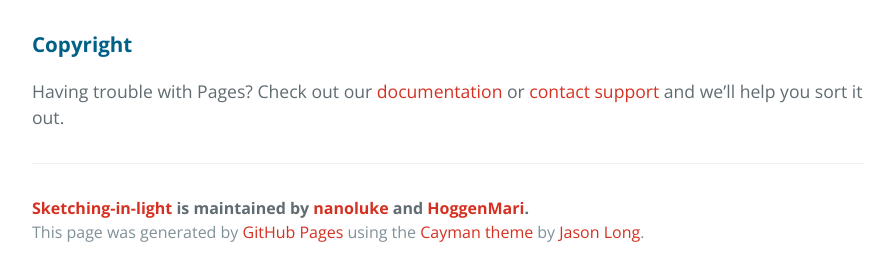
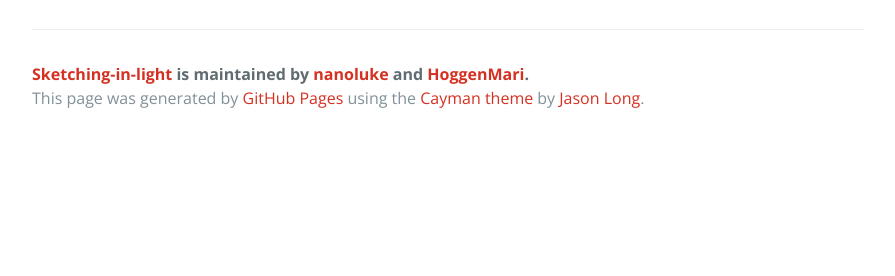
Before and after one commit to p-plus/p-plus.github.io, a website: page index.html in a window 1280 px wide. Shown: the part 3090-3366 px from the top of the page, without its empty margins (192-1087 px from the left). After the commit the page ends 3232 px from the top, so only its background shows below. Drawn offline with nearby package versions, Linux system fonts and the light colour scheme.

Commit message:
removed copyright

```diff
--- a/index.html
+++ b/index.html
@@ -44,11 +44,6 @@
 <p>We developed a design <a href="https://github.com/p-plus/platform">software tool</a> in Processing for generation, simulation and execution of design solutions for 3D media architecture structures using our cross-shaped light cell. The tool has three basic features: (1) individual cell rendering; (2) 3D media façade generation; (3) exporting of structure layout as blueprint for construction; and (4) execution of visual effects, both as simulation on the digital structure and live running on the physical prototyping kit or final 3D media façade.</p>
 <img src="https://raw.githubusercontent.com/p-plus/p-plus.github.io/master/images/figure_c.jpg" alt="Mountain View" style="width:450px;display: block;margin-left: auto;margin-right: auto;">
 
-<h3>
-<a id="support-or-contact" class="anchor" href="#support-or-contact" aria-hidden="true"><span aria-hidden="true" class="octicon octicon-link"></span></a>Copyright</h3>
-
-<p>Having trouble with Pages? Check out our <a href="https://help.github.com/pages">documentation</a> or <a href="https://github.com/contact">contact support</a> and we’ll help you sort it out.</p>
-
       <footer class="site-footer">
         <span class="site-footer-owner"><a href="https://github.com/p-plus/platform">Sketching-in-light</a> is maintained by <a href="https://github.com/lukehespanhol">nanoluke</a> and <a href="https://github.com/HoggenMari">HoggenMari</a>.</span>
 
```
